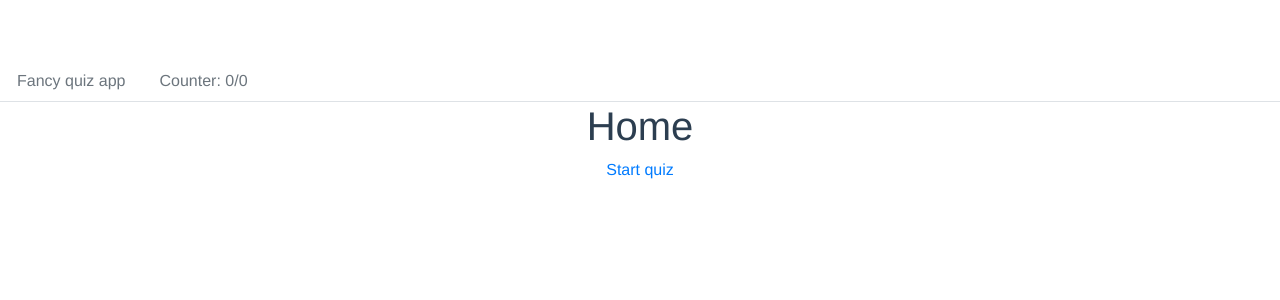
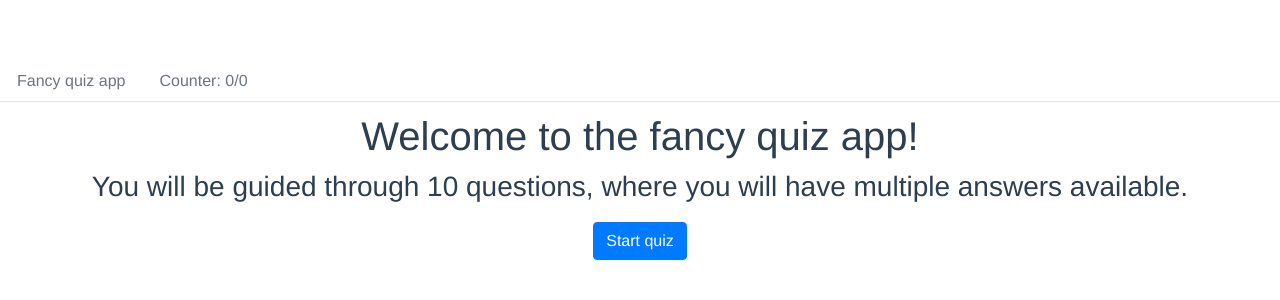
Before and after one commit to nightfrost/vue-quiz, a Vue app: page /#/ in a window 1280 px wide. Shown: the top 300 px of the page. Built offline with nearby package versions, Linux system fonts and the light colour scheme.

Commit message:
DESIGN: Fixed homeview button and text

```diff
--- a/src/components/views/HomeView.vue
+++ b/src/components/views/HomeView.vue
@@ -1,8 +1,14 @@
 <template>
   <div id="app">
     <Header :numCorrect="numCorrect" :numTotal="numTotal"></Header>
-    <h1>Home</h1>
-    <router-link to="/quiz">Start quiz</router-link>
+    <h1 class="center">Welcome to the fancy quiz app!</h1>
+    <h3>
+      You will be guided through 10 questions, where you will have multiple
+      answers available.
+    </h3>
+    <div class="center">
+      <router-link class="btn btn-primary" to="/quiz">Start quiz</router-link>
+    </div>
   </div>
 </template>
 
@@ -22,5 +28,13 @@ export default {
 };
 </script>
 
-<style>
+<style scoped>
+body {
+  background-color: blue;
+}
+.center {
+  margin: auto;
+  width: 50%;
+  padding: 10px;
+}
 </style>
```
